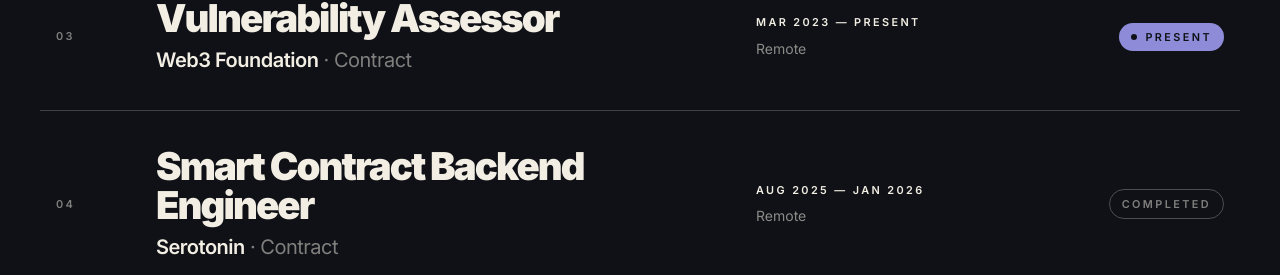
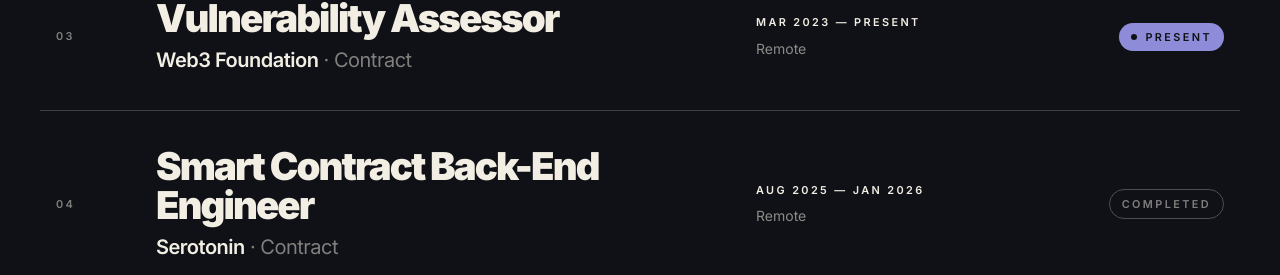
Before and after one commit to ZengLLQ/jaycee-personal-branding, a Next.js app: page / in a window 1280 px wide. Shown: the part 3057-3332 px from the top of the page. Built offline with nearby package versions, Linux system fonts and the light colour scheme; no server answers.

Commit message:
typo at Serotonin role

```diff
--- a/components/Experience.jsx
+++ b/components/Experience.jsx
@@ -26,7 +26,7 @@ const JOBS = [
     current: true,
   },
   {
-    role: "Smart Contract Backend Engineer",
+    role: "Smart Contract Back-End Engineer",
     company: "Serotonin",
     type: "Contract",
     period: "Aug 2025 — Jan 2026",
```
